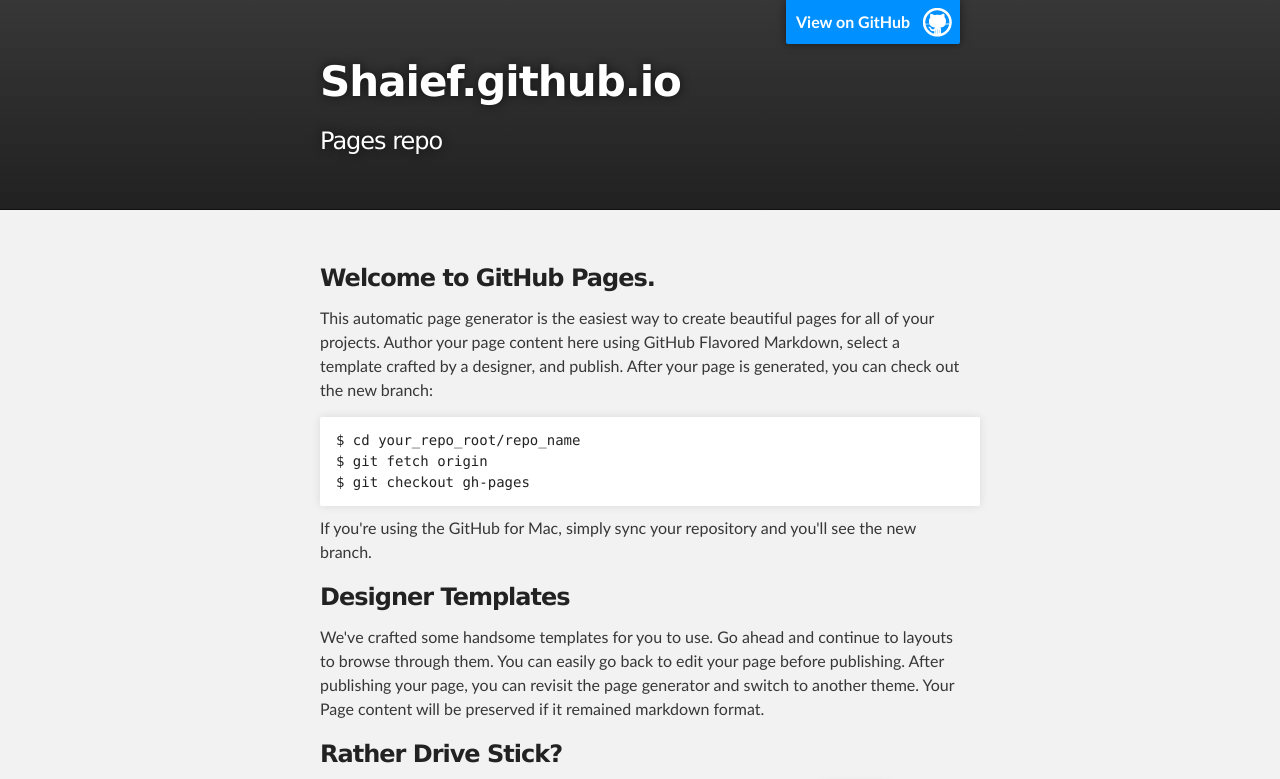
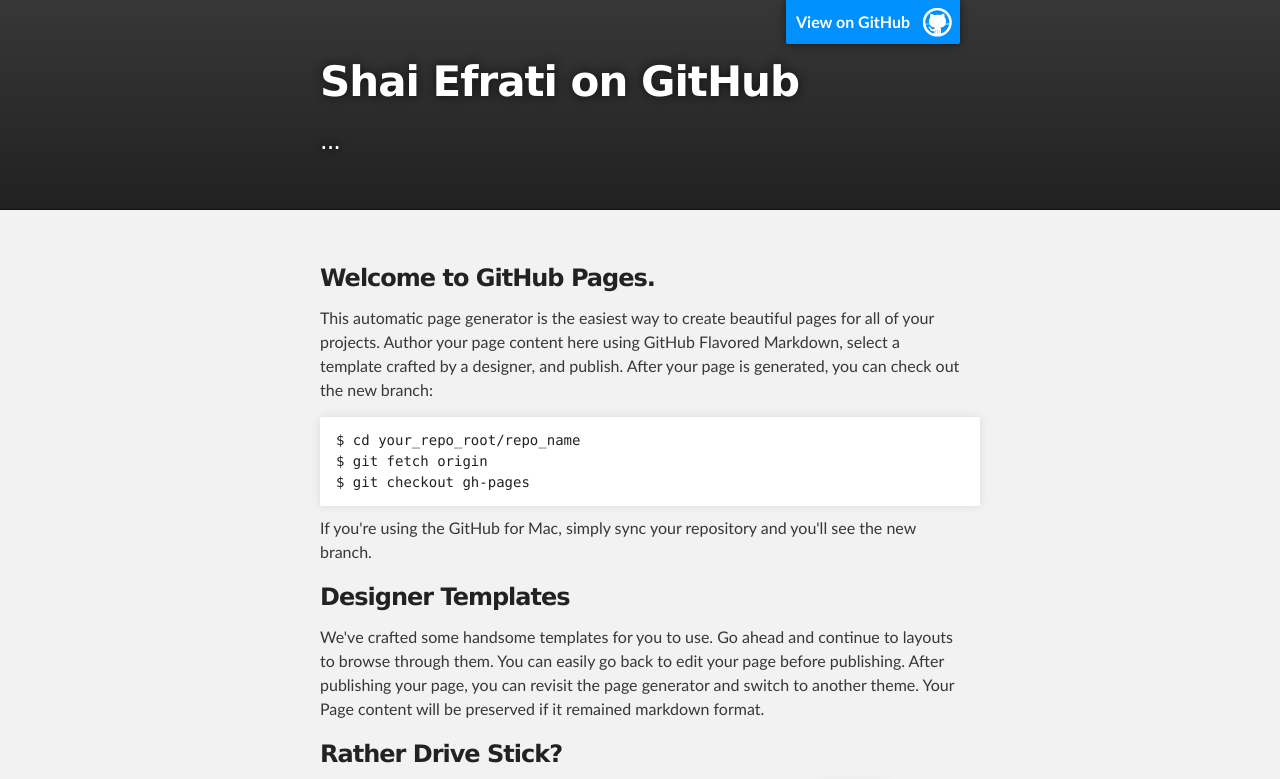
Before and after one commit to shaief/shaief.github.io, a plain HTML site: page index.html in a window 1280 px wide. Shown: the top 779 px of the page. Drawn offline with Linux system fonts and the light colour scheme.

```diff
--- a/index.html
+++ b/index.html
@@ -4,11 +4,11 @@
   <head>
     <meta charset='utf-8' />
     <meta http-equiv="X-UA-Compatible" content="chrome=1" />
-    <meta name="description" content="Shaief.github.io : Pages repo" />
+    <meta name="description" content="Shai Efrati on GitHub : ..." />
 
     <link rel="stylesheet" type="text/css" media="screen" href="stylesheets/stylesheet.css">
 
-    <title>Shaief.github.io</title>
+    <title>Shai Efrati on GitHub</title>
   </head>
 
   <body>
@@ -18,8 +18,8 @@
         <header class="inner">
           <a id="forkme_banner" href="https://github.com/shaief">View on GitHub</a>
 
-          <h1 id="project_title">Shaief.github.io</h1>
-          <h2 id="project_tagline">Pages repo</h2>
+          <h1 id="project_title">Shai Efrati on GitHub</h1>
+          <h2 id="project_tagline">...</h2>
 
         </header>
     </div>
```
Also changed, not shown: params.json (+1 -1 lines).
